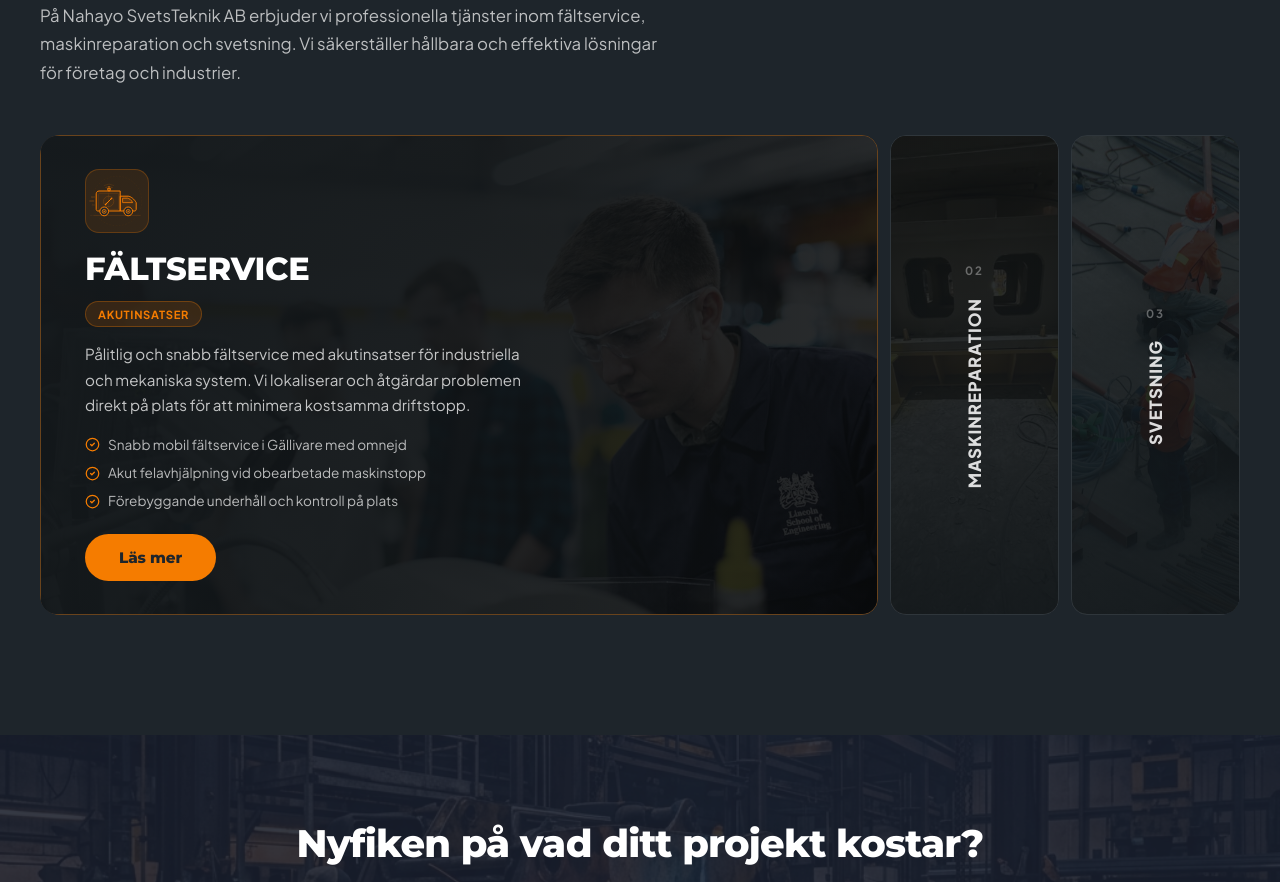
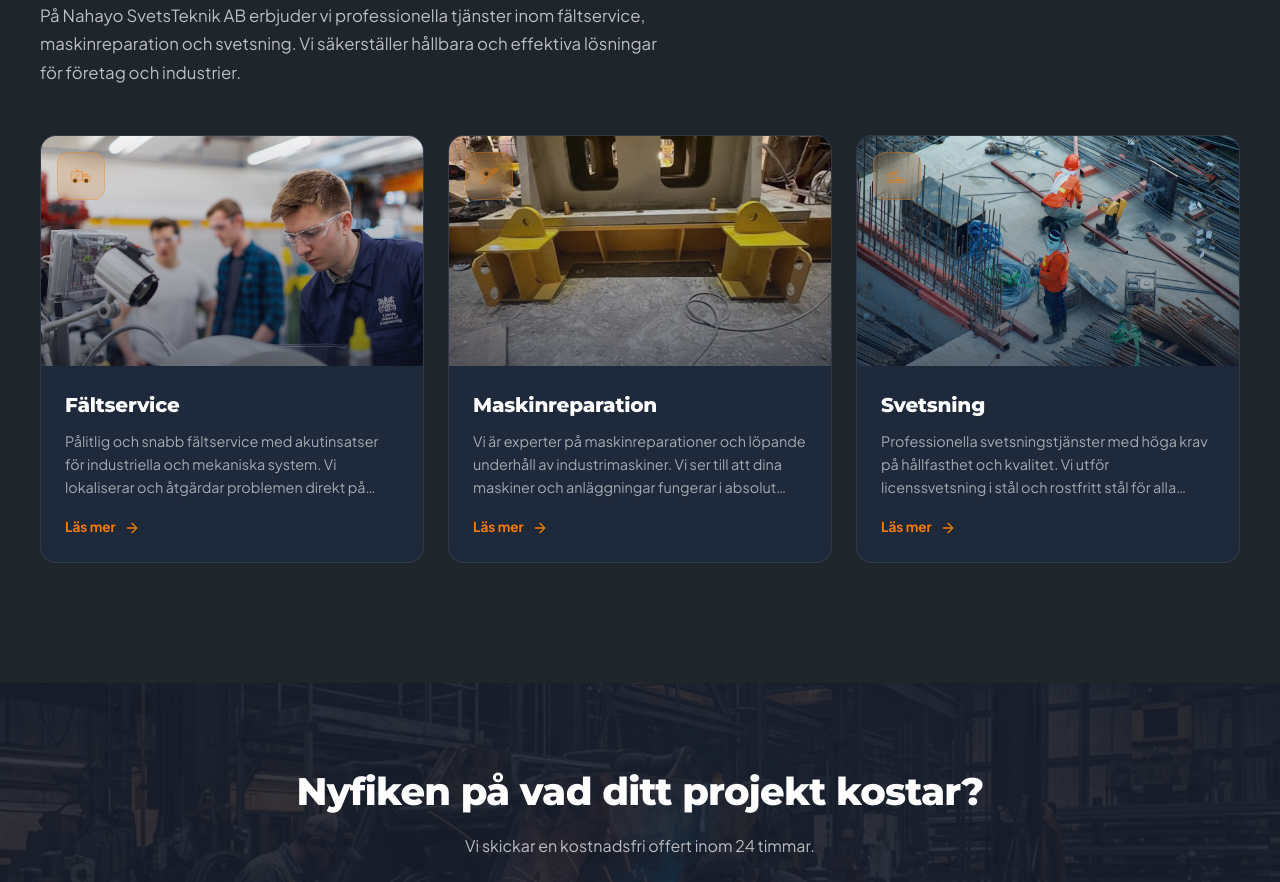
Before and after one commit to filipmrbg/Nahayo-SvetsTeknik-ab, a React (Vite) app: page / in a window 1280 px wide. Shown: the part 2120-3002 px from the top of the page. Built offline with nearby package versions, Linux system fonts and the light colour scheme; a web font is replaced by a local one.

Commit message:
Updated Home.tsx

```diff
--- a/src/pages/Home.tsx
+++ b/src/pages/Home.tsx
@@ -2,9 +2,9 @@ import { useEffect, useRef, useState } from 'react';
 import {
   Star,
   Phone,
-  CheckCircle2,
   Wrench,
   FileText,
+  ArrowRight,
 } from 'lucide-react';
 import { FieldServiceIcon, MachineRepairIcon, WeldingIcon } from '../components/ServiceIcons';
 import ScrollReveal from '../components/ScrollReveal';
@@ -30,8 +30,6 @@ export default function Home() {
 
   const heroBgRef = useRef<HTMLDivElement>(null);
   const [isCallModalOpen, setIsCallModalOpen] = useState(false);
-  const [activeService, setActiveService] = useState(0);
-
   useEffect(() => {
     let ticking = false;
     const handleScroll = () => {
@@ -456,7 +454,7 @@ export default function Home() {
         </div>
       </section>
 
-      {/* ── SECTION 5: HORIZONTAL EXPANDING SERVICES ──── */}
+      {/* ── SECTION 5: SERVICES GRID ──── */}
       <section
         id="tjanster"
         style={{
@@ -466,7 +464,6 @@ export default function Home() {
         }}
       >
         <div style={container}>
-          {/* Section Header */}
           <div style={{ marginBottom: '48px' }}>
             <ScrollReveal animation="blur-in">
               <h2 style={{
@@ -493,283 +490,88 @@ export default function Home() {
             </ScrollReveal>
           </div>
 
-          {/* Horizontal Expanding Cards */}
-          <ScrollReveal animation="fade-up" delay={150}>
-            <div className="svc-accordion-row">
+          <div style={{
+            display: 'grid',
+            gridTemplateColumns: 'repeat(auto-fit, minmax(300px, 1fr))',
+            gap: '24px',
+          }}>
             {services.map((svc, idx) => {
               const iconComponents = [FieldServiceIcon, MachineRepairIcon, WeldingIcon];
               const IconComp = iconComponents[idx % iconComponents.length];
-                const isActive = activeService === idx;
               return (
-                  <div
-                    key={svc.slug}
-                    className={`svc-exp-card ${isActive ? 'svc-exp-card-active' : ''}`}
-                    onClick={() => { if (!isActive) setActiveService(idx); }}
-                    role="button"
-                    tabIndex={0}
-                    onKeyDown={(e) => { if (e.key === 'Enter' || e.key === ' ') { e.preventDefault(); setActiveService(idx); } }}
-                  >
-                    {/* Background image */}
-                    <div className="svc-exp-card-bg" style={{
-                      backgroundImage: `url(${svc.heroImage})`,
-                    }} />
-                    <div className="svc-exp-card-overlay" />
-
-                    {/* Collapsed label — always visible, hidden when active */}
-                    <div className="svc-exp-card-collapsed">
-                      <span className="svc-exp-card-number">0{idx + 1}</span>
-                      <span className="svc-exp-card-label">{svc.title}</span>
+                <ScrollReveal key={svc.slug} animation="fade-up" delay={idx * 120}>
+                  <a href={svc.href} className="service-card-link">
+                    <div className="service-card-el">
+                      <div className="service-card-img-wrap">
+                        <img
+                          src={svc.heroImage}
+                          alt={svc.title}
+                          className="service-card-img"
+                          loading="lazy"
+                        />
+                        <div className="service-card-img-overlay" />
+                        <div style={{
+                          position: 'absolute',
+                          top: '16px',
+                          left: '16px',
+                          display: 'flex',
+                          alignItems: 'center',
+                          justifyContent: 'center',
+                          width: '48px',
+                          height: '48px',
+                          borderRadius: '12px',
+                          background: 'rgba(245, 124, 0, 0.15)',
+                          border: '1px solid rgba(245, 124, 0, 0.3)',
+                          backdropFilter: 'blur(8px)',
+                          zIndex: 2,
+                        }}>
+                          <IconComp size={26} color="var(--color-primary)" />
                         </div>
-
-                    {/* Expanded content — fades in when active */}
-                    <div className="svc-exp-card-content">
-                      <div className="svc-exp-card-inner">
-                        <div className="svc-exp-card-icon">
-                          <IconComp size={56} color="var(--color-primary)" />
                       </div>
-                        <h3 className="svc-exp-card-title">{svc.title}</h3>
-                        {svc.badge && <span className="svc-exp-card-badge">{svc.badge}</span>}
-                        <p className="svc-exp-card-desc">{svc.heroText}</p>
-                        <ul className="svc-exp-card-highlights">
-                          {svc.highlights.map((h, i) => (
-                            <li key={i}>
-                              <CheckCircle2 size={15} color="var(--color-primary)" style={{ flexShrink: 0 }} />
-                              {h}
-                            </li>
-                          ))}
-                        </ul>
-                        <div className="svc-exp-card-cta">
-                          <Button variant="primary" size="md" href={svc.href}>
+                      <div style={{ padding: '24px', display: 'flex', flexDirection: 'column', gap: '10px', flex: 1 }}>
+                        <h3 style={{
+                          color: '#ffffff',
+                          fontSize: '1.25rem',
+                          fontWeight: 800,
+                          margin: 0,
+                          letterSpacing: '-0.01em',
+                        }}>
+                          {svc.title}
+                        </h3>
+                        <p style={{
+                          color: 'rgba(255, 255, 255, 0.6)',
+                          fontSize: '0.9rem',
+                          lineHeight: 1.6,
+                          margin: 0,
+                          display: '-webkit-box',
+                          WebkitLineClamp: 3,
+                          WebkitBoxOrient: 'vertical',
+                          overflow: 'hidden',
+                        }}>
+                          {svc.heroText}
+                        </p>
+                        <div style={{
+                          marginTop: 'auto',
+                          paddingTop: '8px',
+                          display: 'flex',
+                          alignItems: 'center',
+                          gap: '8px',
+                          color: 'var(--color-primary)',
+                          fontSize: '0.85rem',
+                          fontWeight: 700,
+                        }}>
                           Läs mer
-                          </Button>
+                          <span className="service-card-arrow">
+                            <ArrowRight size={16} color="var(--color-primary)" />
+                          </span>
                         </div>
                       </div>
                     </div>
-                  </div>
+                  </a>
+                </ScrollReveal>
               );
             })}
           </div>
-          </ScrollReveal>
-
-          <style>{`
-            .svc-accordion-row {
-              display: flex;
-              gap: 12px;
-              height: 480px;
-              border-radius: 20px;
-              overflow: hidden;
-            }
-            .svc-exp-card {
-              flex: 1;
-              min-width: 80px;
-              position: relative;
-              cursor: pointer;
-              overflow: hidden;
-              border-radius: 16px;
-              border: 1px solid rgba(255, 255, 255, 0.08);
-              transition: flex 0.6s cubic-bezier(0.16, 1, 0.3, 1), border-color 0.4s ease;
-              outline: none;
-            }
-            .svc-exp-card:focus-visible {
-              border-color: var(--color-primary);
-              box-shadow: 0 0 0 2px rgba(245, 124, 0, 0.4);
-            }
-            .svc-exp-card-active {
-              flex: 5;
-              border-color: rgba(245, 124, 0, 0.35);
-              cursor: default;
-            }
-
-            /* Background image */
-            .svc-exp-card-bg {
-              position: absolute;
-              inset: 0;
-              background-size: cover;
-              background-position: center;
-              transition: transform 0.8s cubic-bezier(0.16, 1, 0.3, 1), filter 0.5s ease;
-              filter: brightness(0.35) saturate(0.8);
-            }
-            .svc-exp-card-active .svc-exp-card-bg {
-              filter: brightness(0.22) saturate(0.65);
-            }
-            .svc-exp-card:hover .svc-exp-card-bg {
-              transform: scale(1.05);
-            }
-            .svc-exp-card-active:hover .svc-exp-card-bg {
-              transform: scale(1);
-            }
-
-            /* Dark overlay gradient */
-            .svc-exp-card-overlay {
-              position: absolute;
-              inset: 0;
-              background: linear-gradient(180deg, rgba(20, 25, 28, 0.55) 0%, rgba(20, 25, 28, 0.92) 100%);
-              transition: background 0.5s ease;
-            }
-            .svc-exp-card-active .svc-exp-card-overlay {
-              background: linear-gradient(105deg, rgba(20, 25, 28, 0.96) 0%, rgba(20, 25, 28, 0.78) 45%, rgba(20, 25, 28, 0.35) 100%);
-            }
-
-            /* Collapsed label — vertical text on narrow strip */
-            .svc-exp-card-collapsed {
-              position: absolute;
-              inset: 0;
-              display: flex;
-              flex-direction: column;
-              align-items: center;
-              justify-content: center;
-              gap: 18px;
-              z-index: 2;
-              transition: opacity 0.35s ease;
-            }
-            .svc-exp-card-active .svc-exp-card-collapsed {
-              opacity: 0;
-              pointer-events: none;
-            }
-            .svc-exp-card-number {
-              font-size: 0.72rem;
-              font-weight: 700;
-              color: rgba(255, 255, 255, 0.35);
-              letter-spacing: 0.15em;
-            }
-            .svc-exp-card-label {
-              writing-mode: vertical-rl;
-              text-orientation: mixed;
-              transform: rotate(180deg);
-              font-size: 1.05rem;
-              font-weight: 800;
-              color: rgba(255, 255, 255, 0.85);
-              letter-spacing: 0.06em;
-              text-transform: uppercase;
-              white-space: nowrap;
-              transition: color 0.3s ease;
-            }
-            .svc-exp-card:hover .svc-exp-card-label {
-              color: var(--color-primary);
-            }
-            .svc-exp-card-active:hover .svc-exp-card-label {
-              color: rgba(255, 255, 255, 0.85);
-            }
-
-            /* Expanded content — fades in when active */
-            .svc-exp-card-content {
-              position: absolute;
-              inset: 0;
-              z-index: 3;
-              display: flex;
-              align-items: center;
-              padding: 40px 44px;
-              opacity: 0;
-              transition: opacity 0.45s ease 0.25s;
-              pointer-events: none;
-            }
-            .svc-exp-card-active .svc-exp-card-content {
-              opacity: 1;
-              pointer-events: auto;
-            }
-            .svc-exp-card-inner {
-              max-width: 440px;
-              display: flex;
-              flex-direction: column;
-              gap: 14px;
-            }
-            .svc-exp-card-icon {
-              display: flex;
-              align-items: center;
-              justify-content: center;
-              width: 64px;
-              height: 64px;
-              border-radius: 14px;
-              background: rgba(245, 124, 0, 0.12);
-              border: 1px solid rgba(245, 124, 0, 0.25);
-              margin-bottom: 4px;
-            }
-            .svc-exp-card-title {
-              font-size: clamp(1.5rem, 2.5vw, 2rem);
-              font-weight: 800;
-              color: #ffffff;
-              margin: 0;
-              text-transform: uppercase;
-              letter-spacing: -0.01em;
-              line-height: 1.1;
-            }
-            .svc-exp-card-badge {
-              display: inline-block;
-              width: fit-content;
-              padding: 4px 12px;
-              border-radius: 999px;
-              background: rgba(245, 124, 0, 0.15);
-              border: 1px solid rgba(245, 124, 0, 0.3);
-              color: var(--color-primary);
-              font-size: 0.7rem;
-              font-weight: 700;
-              letter-spacing: 0.06em;
-              text-transform: uppercase;
-            }
-            .svc-exp-card-desc {
-              color: rgba(255, 255, 255, 0.75);
-              font-size: 0.95rem;
-              line-height: 1.65;
-              margin: 0;
-            }
-            .svc-exp-card-highlights {
-              list-style: none;
-              padding: 0;
-              margin: 4px 0 0 0;
-              display: flex;
-              flex-direction: column;
-              gap: 8px;
-            }
-            .svc-exp-card-highlights li {
-              display: flex;
-              align-items: center;
-              gap: 8px;
-              color: rgba(255, 255, 255, 0.7);
-              font-size: 0.85rem;
-            }
-            .svc-exp-card-cta {
-              margin-top: 8px;
-            }
-
-            /* ── Mobile: vertical accordion ── */
-            @media (max-width: 900px) {
-              .svc-accordion-row {
-                flex-direction: column;
-                height: auto;
-                gap: 10px;
-              }
-              .svc-exp-card {
-                min-width: 100%;
-                height: 72px;
-                flex: 0 0 72px;
-                border-radius: 14px;
-              }
-              .svc-exp-card-active {
-                flex: 0 0 auto;
-                height: auto;
-                min-height: 440px;
-              }
-              .svc-exp-card-collapsed {
-                flex-direction: row;
-                justify-content: flex-start;
-                padding: 0 24px;
-                gap: 14px;
-              }
-              .svc-exp-card-label {
-                writing-mode: horizontal-tb;
-                transform: none;
-                font-size: 1rem;
-              }
-              .svc-exp-card-content {
-                position: relative;
-                padding: 28px 24px;
-                align-items: flex-start;
-              }
-              .svc-exp-card-inner {
-                max-width: 100%;
-              }
-            }
-          `}</style>
         </div>
       </section>
 
```
Lines whose indentation alone changed are shown as unchanged.
